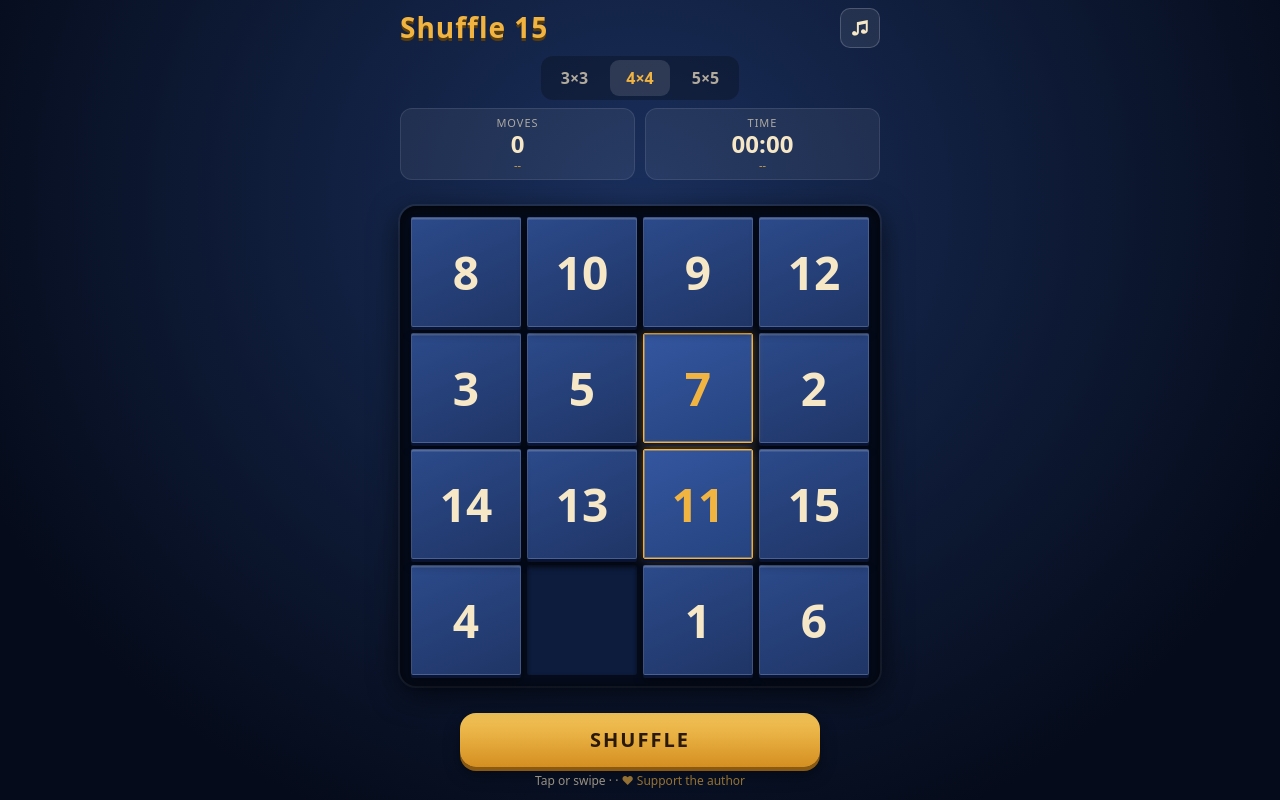
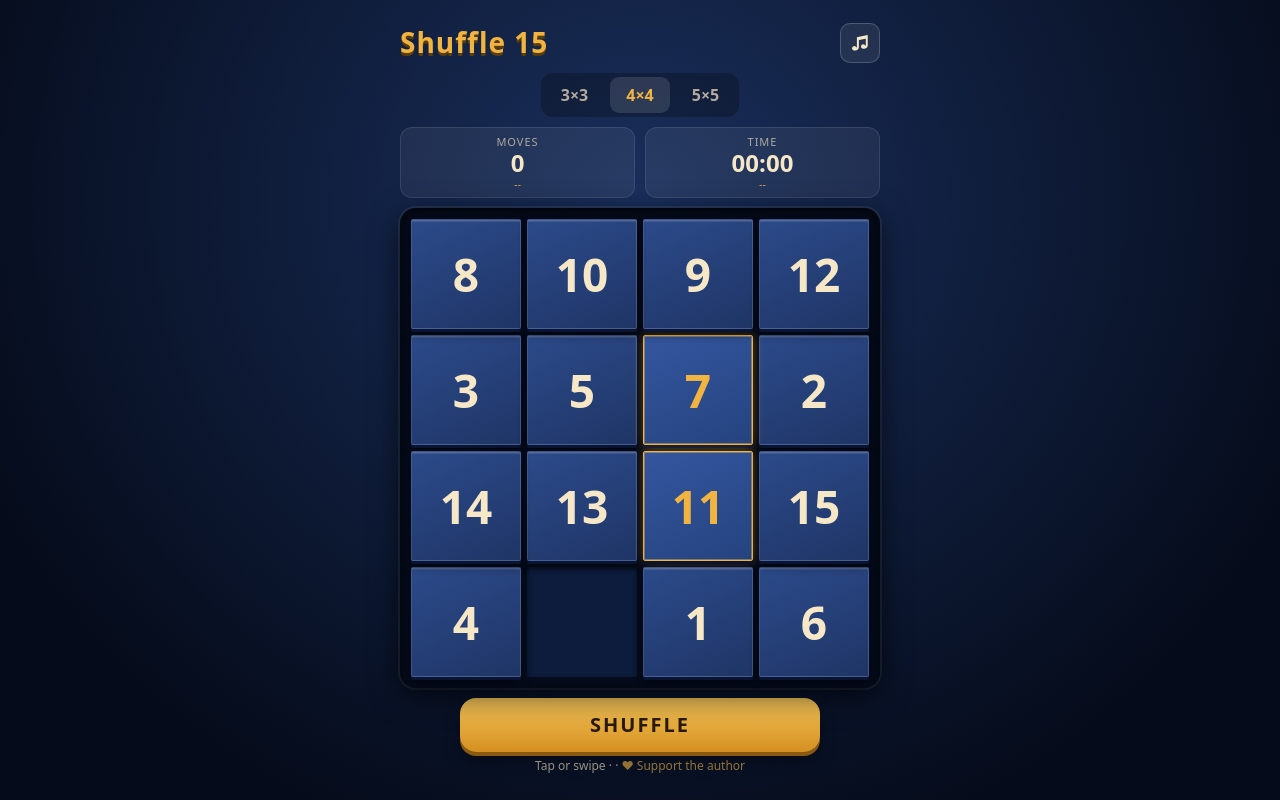
Before and after one commit to neckfors/sliding-puzzle, a plain HTML site: page index.html in a window 1280 px wide. Drawn offline with Linux system fonts and the light colour scheme.

Commit message:
Desktop: title, stats, board and button grouped closer, centered; version 1.2.1
Co-Authored-By: Claude Sonnet 5.5 <noreply@anthropic.com>

```diff
--- a/style.css
+++ b/style.css
@@ -7,7 +7,7 @@ body { background: radial-gradient(ellipse at 50% 25%, #1a2f5c, #050b1a 80%); ba
 button { font: inherit; color: inherit; cursor: pointer; }
 [hidden] { display: none !important; }
 
-#app { height: 100vh; height: 100dvh; display: flex; flex-direction: column; align-items: center; gap: 8px;
+#app { height: 100vh; height: 100dvh; display: flex; flex-direction: column; align-items: center; justify-content: center; gap: 10px;
   padding: calc(env(safe-area-inset-top) + 8px) calc(env(safe-area-inset-right) + 12px) calc(env(safe-area-inset-bottom) + 10px) calc(env(safe-area-inset-left) + 12px); }
 #top { width: 100%; max-width: 480px; display: flex; align-items: center; justify-content: space-between; flex: none; }
 h1 { margin: 0; font-size: 28px; letter-spacing: 1px; color: var(--amber); text-shadow: 0 3px 0 #5a3d0c; }
@@ -24,7 +24,7 @@ h1 { margin: 0; font-size: 28px; letter-spacing: 1px; color: var(--amber); text-
 #stats b { font-size: 24px; font-variant-numeric: tabular-nums; line-height: 1.1; }
 #stats small { font-size: 11px; color: var(--amber); opacity: .85; }
 
-#stage { flex: 1; min-height: 0; width: 100%; display: flex; align-items: center; justify-content: center; container-type: size; }
+#stage { flex: 0 1 480px; min-height: 0; width: 100%; display: flex; align-items: center; justify-content: center; container-type: size; }
 #board { position: relative; width: min(100cqw, 100cqh, 480px); height: min(100cqw, 100cqh, 480px);
   border-radius: 16px; padding: 8px; background: #050b1a; box-shadow: inset 0 3px 10px #000a, 0 8px 30px #000a, 0 0 0 2px #ffffff14; }
 #slots, #tiles { position: absolute; inset: 8px; }
--- a/sw.js
+++ b/sw.js
@@ -1,5 +1,5 @@
 // Service worker for Shuffle 15. Bump VERSION on every release: the page then shows "New version available".
-const VERSION = '1.2.0';
+const VERSION = '1.2.1';
 const CACHE = 'shuffle-15-' + VERSION;
 const FILES = ['./', './index.html', './style.css', './game.js', './pwa.js', './manifest.webmanifest', './icons/icon-192.png', './icons/icon-512.png'];
 
```
